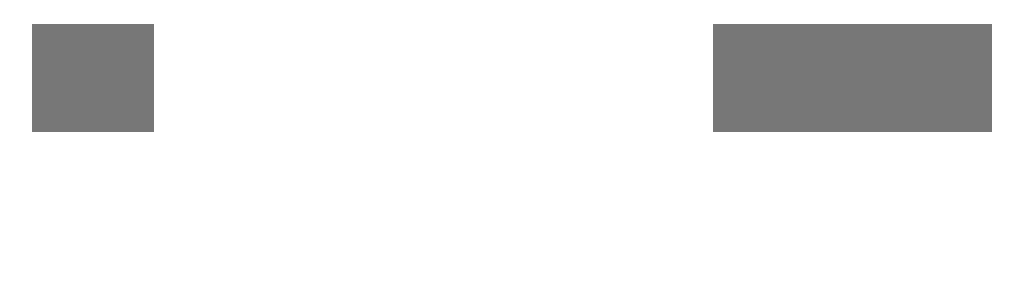
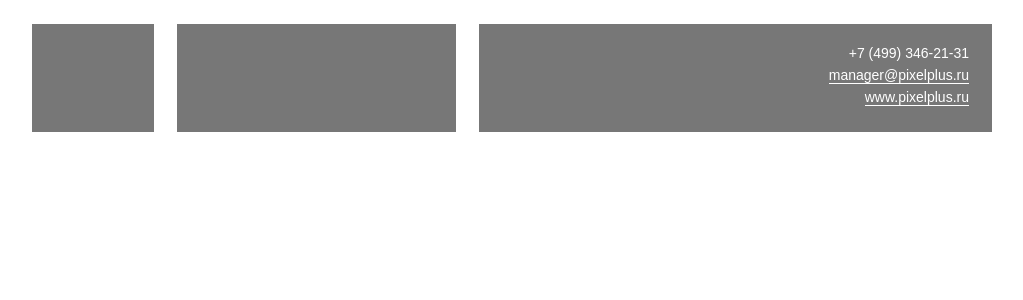
Before and after one commit to drozdovdn/skytrack_task_two, a React (Create React App) app: page / in a window 1280 px wide. Shown: the top 300 px of the page, without its empty margins (128-1151 px from the left). Built offline with nearby package versions, Linux system fonts and the light colour scheme.

Commit message:
add commponent more

```diff
--- a/src/app/index.jsx
+++ b/src/app/index.jsx
@@ -6,6 +6,7 @@
 
 import Logo from './../components/logo'
 import Contact from '../components/contact';
+import More from '../components/more';
 
 class App extends Component{
 
@@ -20,6 +21,7 @@
           <div className="head">
             <Logo/>
             <Contact/>
+            <More/>
           </div>
         </div>
       </header>
--- a/src/app/reducer.js
+++ b/src/app/reducer.js
@@ -1,5 +1,9 @@
 export const initState = {
-
+  moreData: {
+    tel: '+7 (499) 346-21-31',
+    mail: 'manager@pixelplus.ru',
+    site: 'www.pixelplus.ru'
+  }
 };
 
 export function appReducer(state = initState, actions) {
--- a/src/app/style.less
+++ b/src/app/style.less
@@ -26,7 +26,11 @@
   background: @light-grey-color;
 }
 // HEADER
-
+body {
+  font-family: 'Arial', sans-serif;
+  font-size: 14px;
+  line-height: 22px;
+}
 .header {
 
 }
--- /dev/null
+++ b/src/components/more/index.jsx
@@ -0,0 +1,30 @@
+import React, {Component} from 'react';
+import { connect } from 'react-redux';
+import './style.less';
+class More extends Component {
+  render() {
+    return (
+      <div className="head__more dark">
+        <ul className="head__more-content">
+          <li>
+            <a href={'tel:'+this.props.moreData.tel}>{this.props.moreData.tel}</a>
+          </li>
+          <li>
+            <a href={'mailto:'+this.props.moreData.mail}>{this.props.moreData.mail}</a>
+          </li>
+          <li>
+            <a href={this.props.moreData.site}>{this.props.moreData.site}</a>
+          </li>
+        </ul>
+      </div>
+    );
+  }
+}
+
+const mapStateToProps = (state) => {
+  return {
+    moreData: state.moreData,
+  }
+};
+
+export default connect(mapStateToProps)(More);
--- /dev/null
+++ b/src/components/more/style.less
@@ -0,0 +1,24 @@
+.head__more {
+  width: 513px;
+  height: 108px;
+  padding: 18px 23px 24px 0;
+  text-align: end;
+}
+.head__more-content {
+  li {
+    a {
+      color: #ffffff;
+      border-bottom: 1px solid #ffffff;
+      transition: all 0.5s ease;
+      &:hover {
+        color: #dcdcdc;
+        border-bottom: 1px solid #dcdcdc;
+      }
+    }
+    &:first-child {
+      a {
+        border-bottom: none;
+      }
+    }
+  }
+}
```
